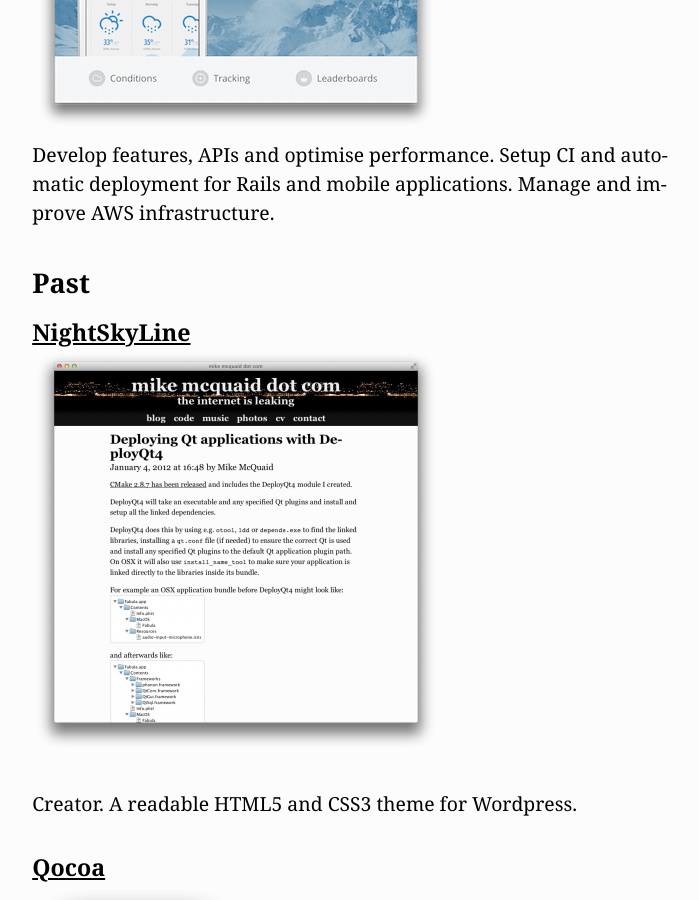
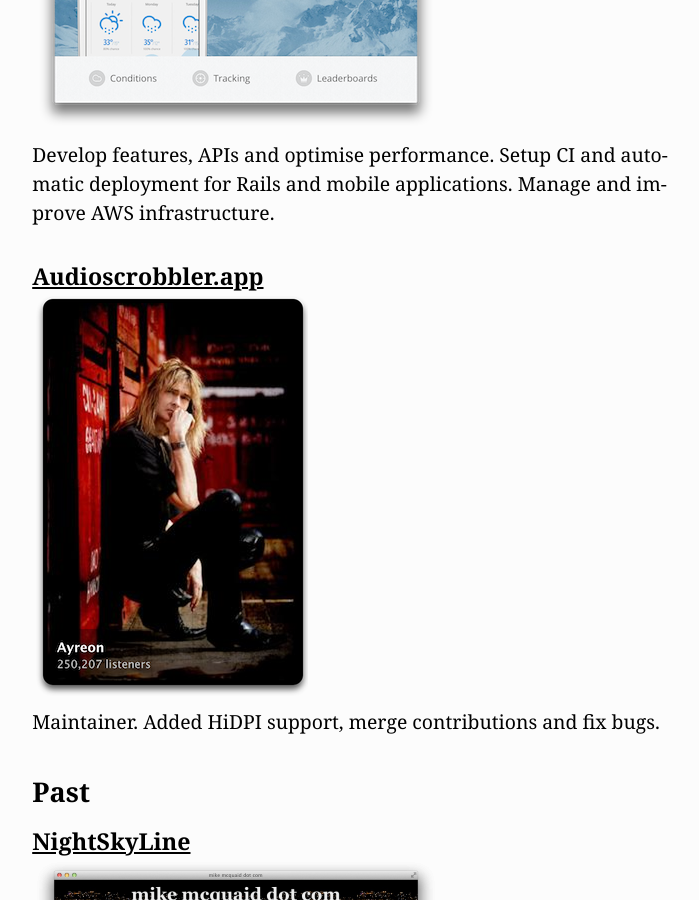
Before and after one commit to MikeMcQuaid/mikemcquaid.com, a Jekyll site: the page built from projects.markdown, in a window 1280 px wide and 900 px high, scrolled down 1322 px. Shown: the whole window, without its empty margins (269-968 px from the left). Built offline with Jekyll 4.4.1, drawn with Linux system fonts in a browser that asks for light colours; Markdown is read by kramdown in place of the engine named in the settings.

Commit message:
Projects: add Audioscrobbler.app.

```diff
--- a/projects.markdown
+++ b/projects.markdown
@@ -11,6 +11,10 @@
 ![AllTrails](/images/a/alltrails.png)<br>
 ![AllSnow](/images/a/allsnow.png)<br>
 Develop features, APIs and optimise performance. Setup CI and automatic deployment for Rails and mobile applications. Manage and improve AWS infrastructure.
+
+#### [Audioscrobbler.app](https://github.com/mxcl/Audioscrobbler.app)
+![Audioscrobbler.app](/images/a/audioscrobbler.png)<br>
+Maintainer. Added HiDPI support, merge contributions and fix bugs.
 
 ### Past
 #### [NightSkyLine](https://github.com/mikemcquaid/NightSkyLine)
```
Also changed, not shown: images/a/audioscrobbler.png (added).
